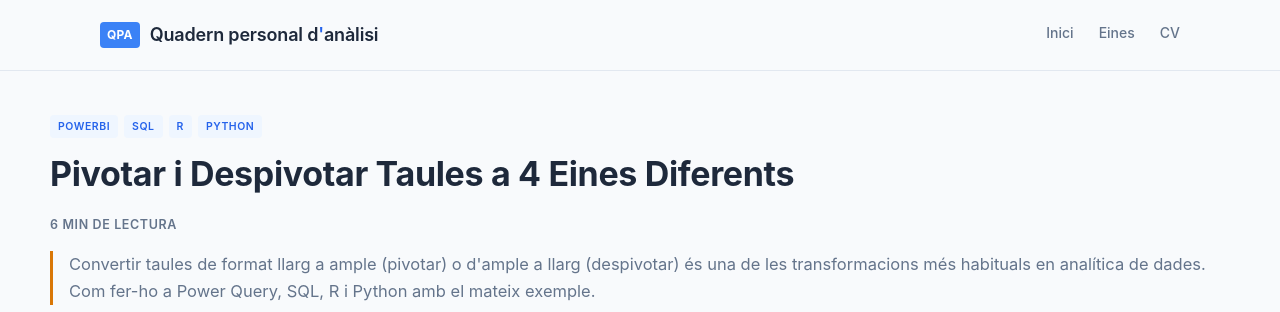
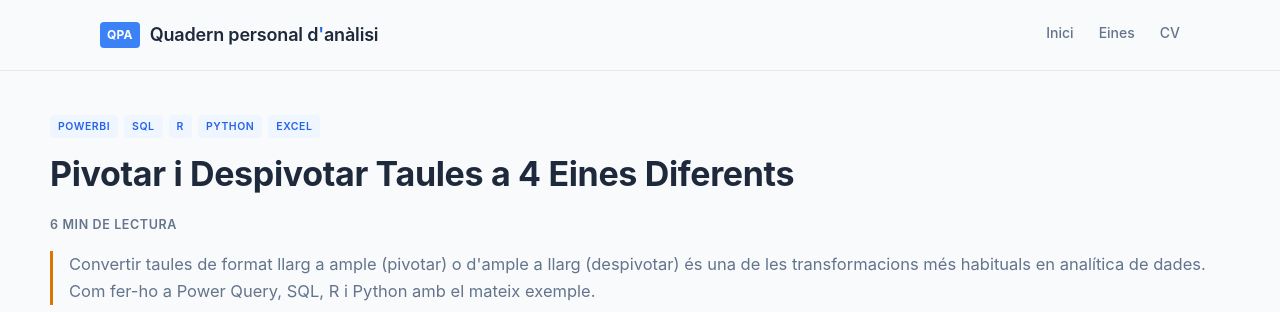
Before and after one commit to alberthr/alberthr.github.io, a Jekyll site: the page built from _posts/2026-03-28-pivotar-despivotar-taules.md, in a window 1280 px wide and 900 px high. Shown: the top 312 px of the window. Built offline with Jekyll 4.4.1, drawn with Linux system fonts in a browser that asks for light colours; comment, search, counter and statistics services are not loaded.

Commit message:
Update 2026-03-28-pivotar-despivotar-taules.md

```diff
--- a/_posts/2026-03-28-pivotar-despivotar-taules.md
+++ b/_posts/2026-03-28-pivotar-despivotar-taules.md
@@ -6,6 +6,7 @@ tags:
   - sql
   - r
   - python
+  - excel
 excerpt: "Convertir taules de format llarg a ample (pivotar) o d'ample a llarg (despivotar) és una de les transformacions més habituals en analítica de dades. Com fer-ho a Power Query, SQL, R i Python amb el mateix exemple."
 ---
 
```
